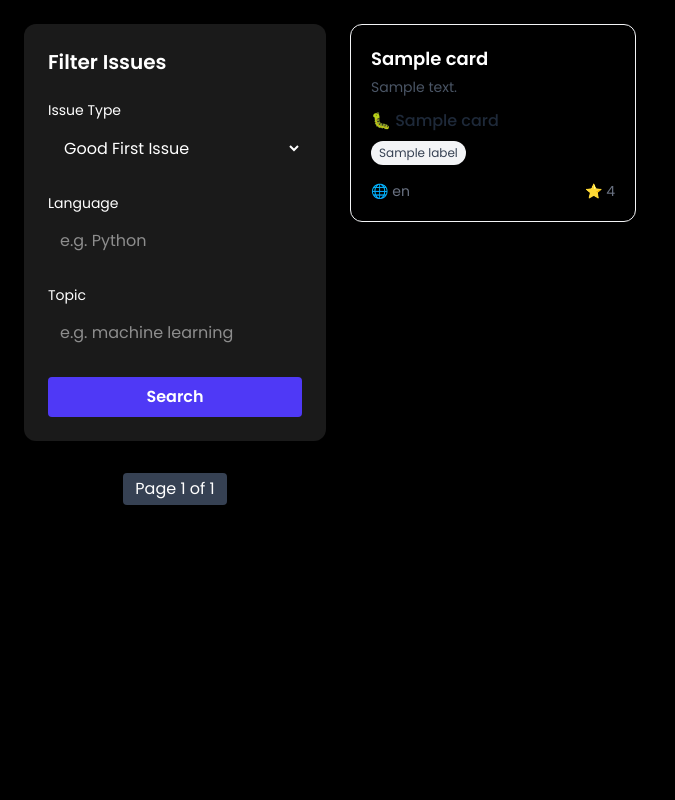
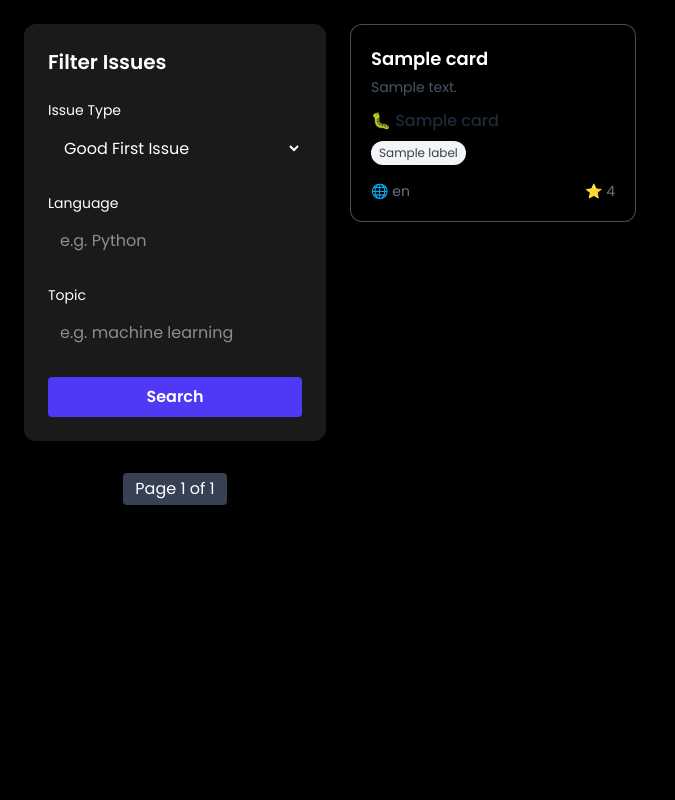
Before and after one commit to DaleStack/Beacon, a Django app: template core/templates/core/pages/dashboard.html in a window 1280 px wide. Shown: the part 89-889 px from the top of the page, without its empty margins (0-675 px from the left). Run offline with Django 5.2, Linux system fonts and the light colour scheme; the template is opened without the code that fills it: most values are stand-ins (such as "Sample title", 1, 10 or a date in 2020); style sheets or scripts are compiled from the project's sources; some libraries are stand-ins or nearby versions.

Commit message:
feat: changed border color

```diff
--- a/core/templates/core/pages/dashboard.html
+++ b/core/templates/core/pages/dashboard.html
@@ -14,7 +14,7 @@
     <div class="md:w-3/4">
       <div class="grid md:grid-cols-2 lg:grid-cols-3 gap-6">
         {% for card in cards %}
-          <div class="bg-black rounded-xl shadow p-5 border border-gray-100">
+          <div class="bg-black rounded-xl shadow p-5 border border-white/30">
             <div class="mb-2">
               <div class="flex justify-between items-center">
                 <a href="{{ card.repo_url }}" target="_blank" class="text-lg font-semibold text-white hover:underline">
```
